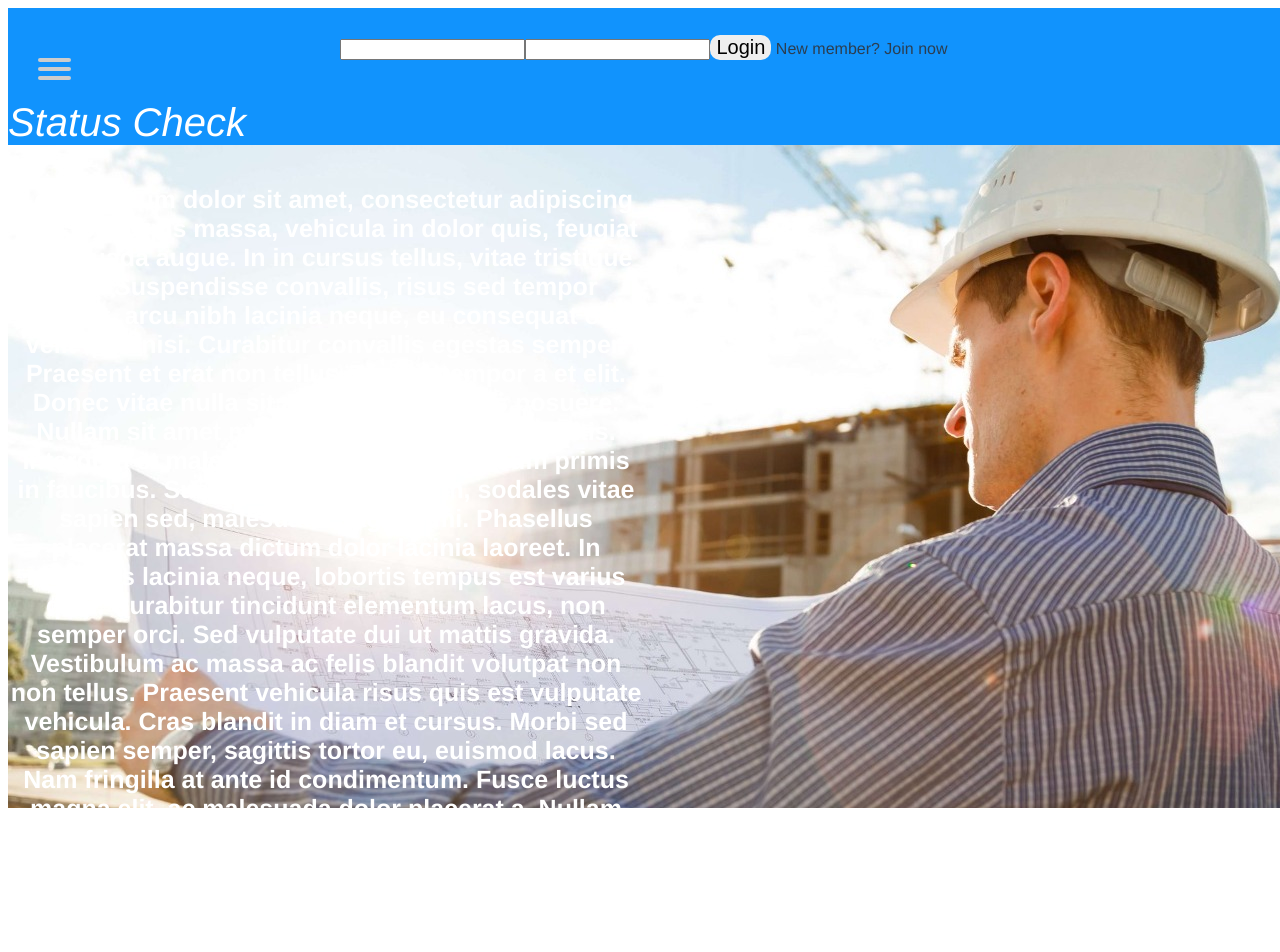
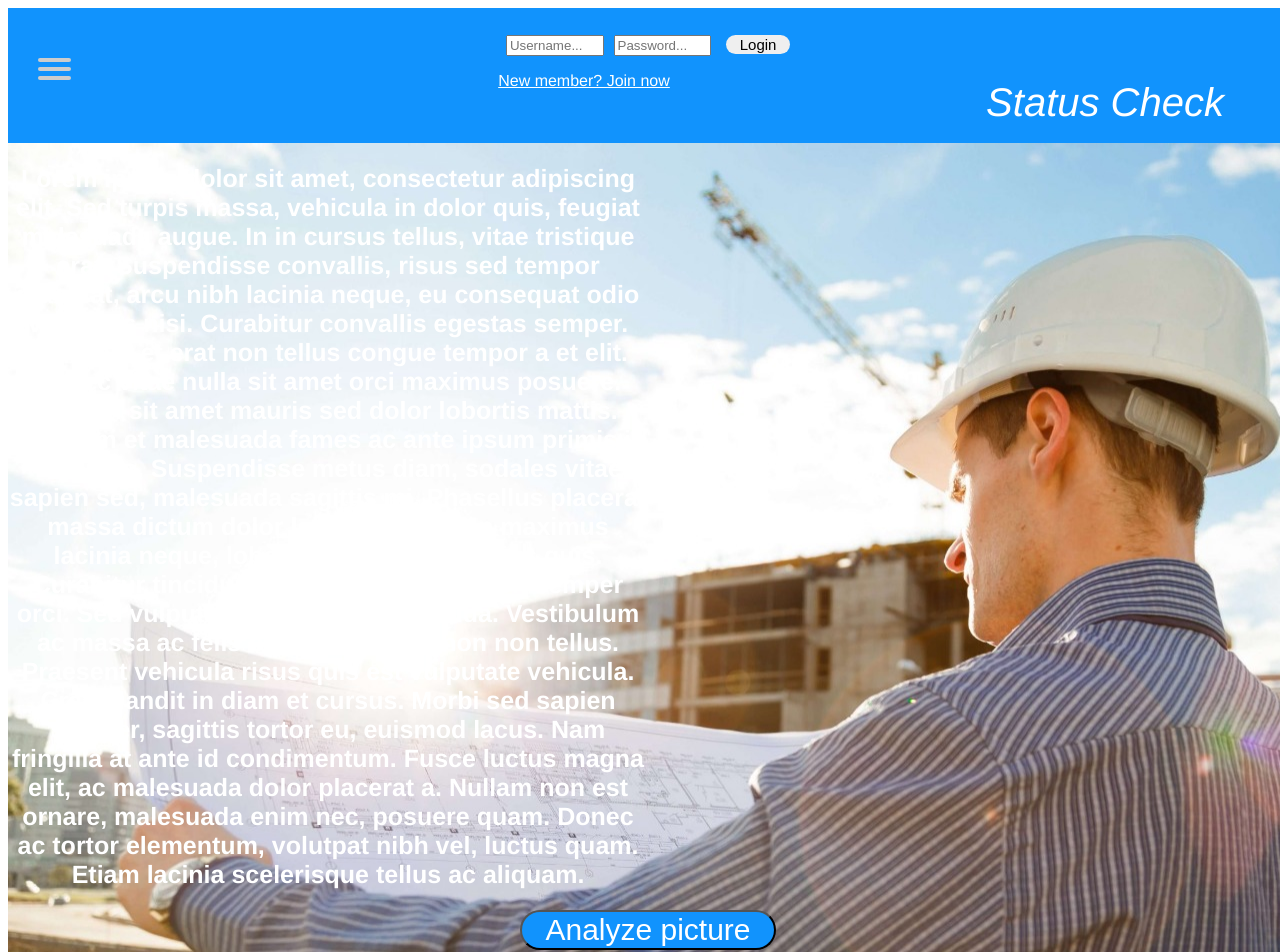
Before and after one commit to ionut-grigore99/proiect_vue, a Vue app: page / in a window 1280 px wide. Shown: the top 952 px of the page. Before the commit the page ends 808 px from the top, so only its background shows below. Built offline with nearby package versions, Linux system fonts and the light colour scheme.

Commit message:
arrange buttons on home page

```diff
--- a/src/views/Home.vue
+++ b/src/views/Home.vue
@@ -10,82 +10,120 @@
 
                     <ul id="menu">
                         <a href="#">
-              <!-- <li>Home</li> -->
-              <li><router-link to="/">Home</router-link></li>
+                            <li>
+                                <router-link to="/">Home</router-link>
+                            </li>
                         </a>
                         <a href="#">
-              <!-- <li>Analyze</li> -->
-              <li><router-link to="/analyze">Analyze</router-link></li>
+
+                            <li>
+                                <router-link to="/analyze">Analyze</router-link>
+                            </li>
                         </a>
                         <a href="#">
-              <!-- <li>History</li> -->
-              <li><router-link to="/history">History</router-link></li>
+
+                            <li>
+                                <router-link to="/history">History</router-link>
+                            </li>
                         </a>
                     </ul>
                 </div>
             </nav>
-      <input v-model="message" />
-      <input v-model="message" />
-      <button id="login" style="border-radius: 10px; font-size: 20px">
+            <input v-model="message" placeholder="Username..." style="width:7%; margin-right:10px" />
+            <input v-model="message" placeholder="Password..." style="width:7%; margin-right:15px" />
+            <button id="login" style="border-radius: 10px; font-size: 15px; width:5%">
             Login
           </button>
+          <!-- //////////////////////////////////////////////////////////////////////// -->
+            <div>
+    <transition name="modal">
+      <div v-if="isOpen">
+        <div class="overlay" @click.self="isOpen = false;">
+          <div class="modal">
+            <span style="margin-left:-50%; font-size:25px;  ">Username</span><input v-model="message"  style="width:35%; height:30px; margin-right:0px;" /><br><br>
+            <span style="margin-left:-50%; font-size:25px; margin-right:;">Password</span><input v-model="message"  style="width:35%;height:30px;" /><br> <br>
+            <span style="margin-left:-33%; font-size:25px; margin-right:;">Confirm password</span><input v-model="message"  style="margin-left:55%;margin-right:-15;width:35%;height:30px;" /><br><br>
+            <span style=" font-size:25px; margin-left:25px;margin-right:auto; ">Email</span><input v-model="message"  style="margin-left:45%;margin-right:0;width:35%;height:30px;" /><br><br><br><br><br>
+             <span style=" font-size:25px; allign:left ">Email</span><input v-model="message"  style="margin-left:45%;margin-right:0;width:35%;height:30px;" /><br><br>
+              <span style=" font-size:25px; allign:left ">Emaidaadal</span><input v-model="message"  style="margin-left:45%;margin-right:0;width:35%;height:30px;" /><br><br>
+              <button style="
+            font-size: 30px;
+            border-radius: 25px;
+            background-color: #1193fd;
+            color: white;
+            width:30%;
+            height:10%;
+          ">
+          Register
+        </button>
+          </div>
+        </div>
+      </div>
+    </transition>
+    <p  style="cursor: pointer;margin-left:-10%;color:white; text-decoration: underline;" @click="isOpen = !isOpen;">
       New member? Join now
-      <p
-        style="
+    </p>
+  </div>
+
+          <!-- //////////////////////////////////////////////////////////////////////// -->
+
+            <p style="
               color: white;
               font-size: 40px;
               font-style: italic;
-          text-align: left;
-        "
-      >
+              text-align: right;
+              margin-right:5%;
+              margin-top:-2%;
+              margin-bottom:0%;
+
+
+            ">
                 Status Check
             </p>
+            <br>
+
         </div>
-    <!-- <div id="id3"> -->
-    <!-- <img alt="Vue logo" src="../assets/gigi.png" /> -->
+ <div id="id11">
         <h2 id="id2">
-      Lorem ipsum dolor sit amet, consectetur adipiscing elit. Sed turpis massa,
-      vehicula in dolor quis, feugiat malesuada augue. In in cursus tellus,
-      vitae tristique erat. Suspendisse convallis, risus sed tempor placerat,
-      arcu nibh lacinia neque, eu consequat odio velit quis nisi. Curabitur
-      convallis egestas semper. Praesent et erat non tellus congue tempor a et
-      elit. Donec vitae nulla sit amet orci maximus posuere. Nullam sit amet
-      mauris sed dolor lobortis mattis. Interdum et malesuada fames ac ante
-      ipsum primis in faucibus. Suspendisse metus diam, sodales vitae sapien
-      sed, malesuada sagittis mi. Phasellus placerat massa dictum dolor lacinia
-      laoreet. In maximus lacinia neque, lobortis tempus est varius quis.
-      Curabitur tincidunt elementum lacus, non semper orci. Sed vulputate dui ut
-      mattis gravida. Vestibulum ac massa ac felis blandit volutpat non non
-      tellus. Praesent vehicula risus quis est vulputate vehicula. Cras blandit
-      in diam et cursus. Morbi sed sapien semper, sagittis tortor eu, euismod
-      lacus. Nam fringilla at ante id condimentum. Fusce luctus magna elit, ac
-      malesuada dolor placerat a. Nullam non est ornare, malesuada enim nec,
-      posuere quam. Donec ac tortor elementum, volutpat nibh vel, luctus quam.
-      Etiam lacinia scelerisque tellus ac aliquam.
+            Lorem ipsum dolor sit amet, consectetur adipiscing elit. Sed turpis massa, vehicula in dolor quis, feugiat malesuada augue. In in cursus tellus, vitae tristique erat. Suspendisse convallis, risus sed tempor placerat, arcu nibh lacinia neque, eu consequat
+            odio velit quis nisi. Curabitur convallis egestas semper. Praesent et erat non tellus congue tempor a et elit. Donec vitae nulla sit amet orci maximus posuere. Nullam sit amet mauris sed dolor lobortis mattis. Interdum et malesuada fames ac ante
+            ipsum primis in faucibus. Suspendisse metus diam, sodales vitae sapien sed, malesuada sagittis mi. Phasellus placerat massa dictum dolor lacinia laoreet. In maximus lacinia neque, lobortis tempus est varius quis. Curabitur tincidunt elementum
+            lacus, non semper orci. Sed vulputate dui ut mattis gravida. Vestibulum ac massa ac felis blandit volutpat non non tellus. Praesent vehicula risus quis est vulputate vehicula. Cras blandit in diam et cursus. Morbi sed sapien semper, sagittis tortor
+            eu, euismod lacus. Nam fringilla at ante id condimentum. Fusce luctus magna elit, ac malesuada dolor placerat a. Nullam non est ornare, malesuada enim nec, posuere quam. Donec ac tortor elementum, volutpat nibh vel, luctus quam. Etiam lacinia
+            scelerisque tellus ac aliquam.
         </h2>
-    <button
-      style="
+        <router-link to="/analyze">
+            <button style="
             font-size: 30px;
-        border-radius: 10px;
+            border-radius: 25px;
             background-color: #1193fd;
             color: white;
-      "
-    >
+             width:20%;
+            height:10%;
+            margin-bottom:7%;
+          ">
           Analyze picture
         </button>
-    <!-- </div> -->
+        </router-link>
+        </div>
     </div>
 </template>
 
 <script>
 export default {
     name: "Home",
+     data: function() {
+    return {
+      isOpen: false
+    };
+  }
 };
 </script>
 
 <style scoped>
 #id1 {
     background-color: #1193fd;
+
     /* margin:0;
     padding: 0; */
     /* position: absolute; */
@@ -108,12 +146,21 @@ export default {
     border: 1.5em;
 }
 
+
+#id11 {
+    background-image: url("../assets/gigi.png");
+    overflow: auto;
+    border-top: 0;
+    height: 100%;
+    width: auto;
+}
 .home {
-  background-image: url("../assets/gigi.png");
+
     position: absolute;
     overflow: auto;
     border-top: 0;
-  height: 100%;
+    width:100%;
+
 }
 
 body {
@@ -169,8 +216,7 @@ body {
     border-radius: 3px;
     z-index: 1;
     transform-origin: 4px 0px;
-  transition: transform 0.5s cubic-bezier(0.77, 0.2, 0.05, 1),
-    background 0.5s cubic-bezier(0.77, 0.2, 0.05, 1), opacity 0.55s ease;
+    transition: transform 0.5s cubic-bezier(0.77, 0.2, 0.05, 1), background 0.5s cubic-bezier(0.77, 0.2, 0.05, 1), opacity 0.55s ease;
 }
 
 #menuToggle span:first-child {
@@ -181,18 +227,18 @@ body {
     transform-origin: 0% 100%;
 }
 
-#menuToggle input:checked ~ span {
+#menuToggle input:checked~span {
     opacity: 1;
     transform: rotate(45deg) translate(-2px, -1px);
     background: #232323;
 }
 
-#menuToggle input:checked ~ span:nth-last-child(3) {
+#menuToggle input:checked~span:nth-last-child(3) {
     opacity: 0;
     transform: rotate(0deg) scale(0.2, 0.2);
 }
 
-#menuToggle input:checked ~ span:nth-last-child(2) {
+#menuToggle input:checked~span:nth-last-child(2) {
     transform: rotate(-45deg) translate(0, -1px);
 }
 
@@ -215,7 +261,52 @@ body {
     font-size: 22px;
 }
 
-#menuToggle input:checked ~ ul {
+#menuToggle input:checked~ul {
     transform: none;
 }
+
+.modal {
+  width: 500px;
+  margin: 0px auto;
+  padding: 20px;
+  background-color: #fff;
+  border-radius: 2px;
+  box-shadow: 0 2px 8px 3px;
+  transition: all 0.2s ease-in;
+  font-family: Helvetica, Arial, sans-serif;
+}
+.fadeIn-enter {
+  opacity: 0;
+}
+
+.fadeIn-leave-active {
+  opacity: 0;
+  transition: all 0.2s step-end;
+}
+
+.fadeIn-enter .modal,
+.fadeIn-leave-active.modal {
+  transform: scale(1.1);
+}
+#id10 {
+  padding: 7px;
+  margin-top: 10px;
+  background-color: green;
+  color: white;
+  font-size: 1.1rem;
+}
+
+.overlay {
+  position: fixed;
+  top: 0;
+  left: 0;
+  display: flex;
+  justify-content: center;
+  align-items: center;
+  width: 100%;
+  height: 100%;
+  background: #00000094;
+  z-index: 999;
+  transition: opacity 0.2s ease;
+}
 </style>
```
Lines whose indentation alone changed are shown as unchanged.
